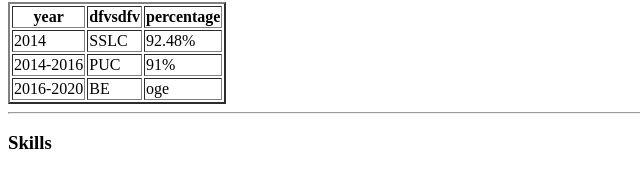
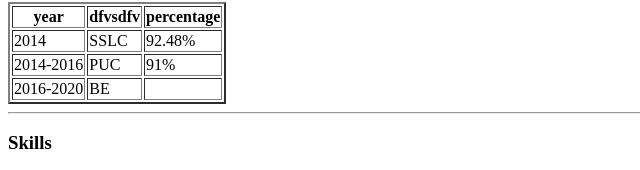
Before and after one commit to sanjayreddyj/cv, a plain HTML site: page index.html in a window 1280 px wide. Shown: the part 1170-1340 px from the top of the page, 0-640 px from the left. Drawn offline with Linux system fonts and the light colour scheme.

Commit message:
Update index.html

```diff
--- a/index.html
+++ b/index.html
@@ -51,7 +51,7 @@
    <tr>
      <td>2016-2020</td>
      <td>BE</td>
-     <td>oge</td>
+     <td>  </td>
    </tr>
   </table>
   <hr>
```
